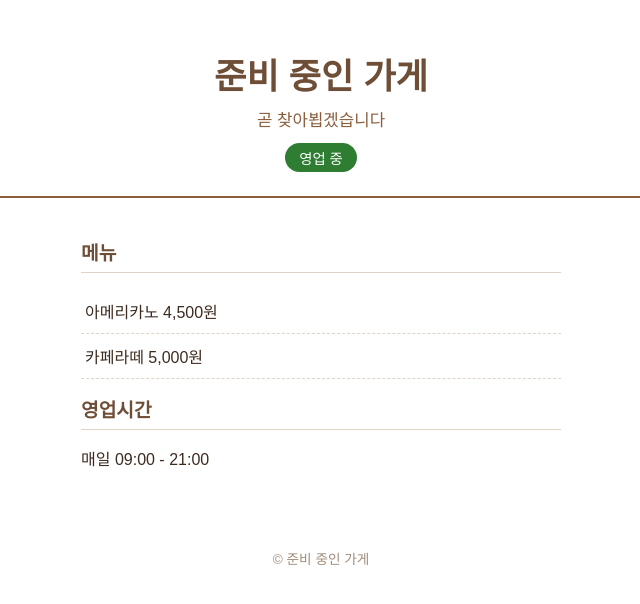
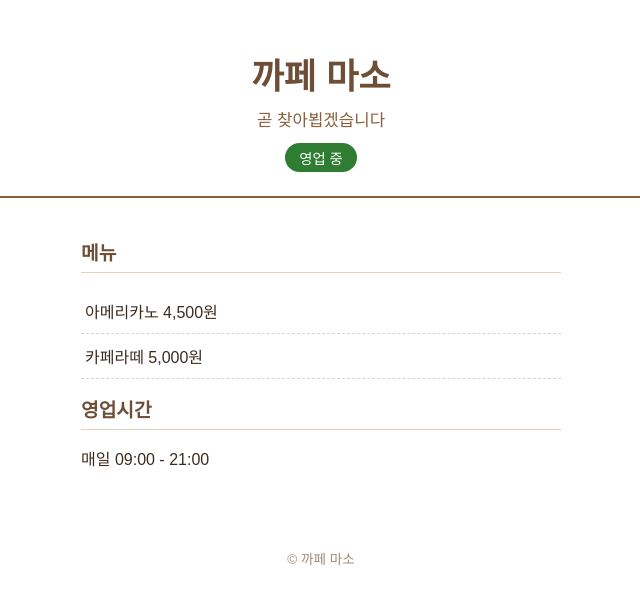
Before and after one commit to ys-maru13/cafe_maso, a plain HTML site: page index.html in a window 1280 px wide. Shown: the whole page, without its empty margins (319-959 px from the left). Drawn offline with Linux system fonts and the light colour scheme.

Commit message:
가게 이름을 까페 마소로 변경

```diff
--- a/index.html
+++ b/index.html
@@ -3,12 +3,12 @@
 <head>
   <meta charset="UTF-8">
   <meta name="viewport" content="width=device-width, initial-scale=1.0">
-  <title>준비 중인 가게</title>
+  <title>까페 마소</title>
   <link rel="stylesheet" href="style.css">
 </head>
 <body>
   <header>
-    <h1 id="shop-name">준비 중인 가게</h1>
+    <h1 id="shop-name">까페 마소</h1>
     <p class="slogan">곧 찾아뵙겠습니다</p>
     <span id="status-badge" class="badge">확인 중...</span>
   </header>
@@ -26,7 +26,7 @@
     </section>
   </main>
   <footer>
-    <p>© 준비 중인 가게</p>
+    <p>© 까페 마소</p>
   </footer>
   <script src="app.js"></script>
 </body>
```
